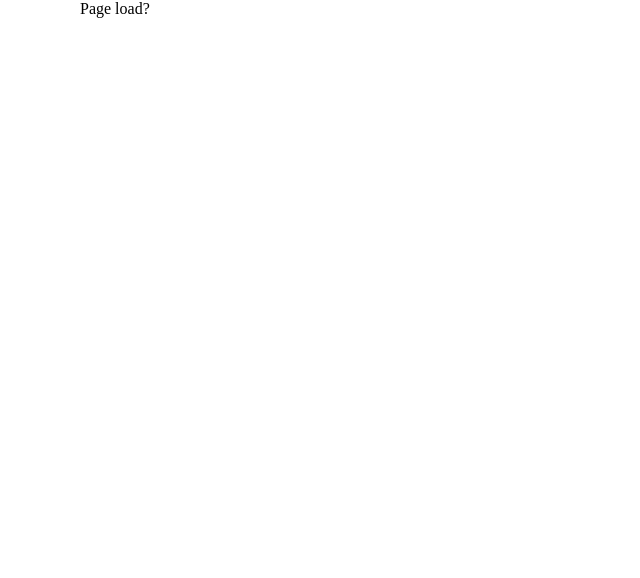
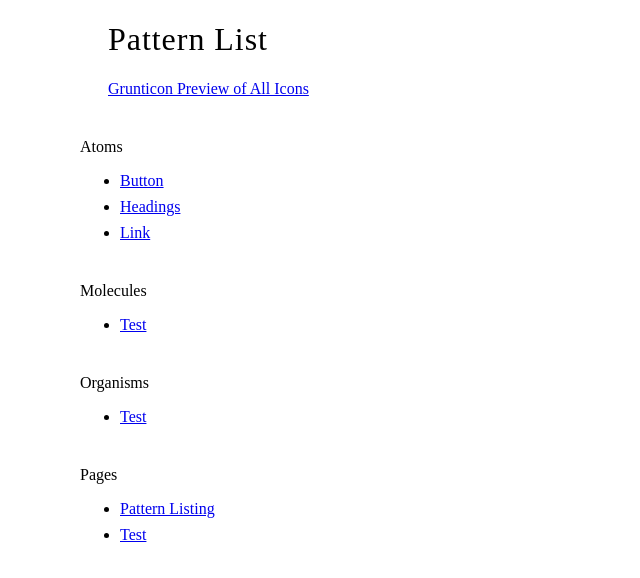
Before and after one commit to daytonweb/daytonweb.github.io, a plain HTML site: page patterns/pages/pattern-listing.html in a window 1280 px wide. Shown: the whole page, without its empty margins (0-640 px from the left). Drawn offline with Linux system fonts and the light colour scheme.

Commit message:
More troubleshooting

```diff
--- a/patterns/pages/pattern-listing.html
+++ b/patterns/pages/pattern-listing.html
@@ -29,7 +29,18 @@
 </head>
 <body>
   <div class="pl-max-width meta-layout">
-  Page load?
+  <div class="sp_xl pl-max-width">
+  <div class="g-inner">
+    <h1 class="tx_xl tx_light">Pattern List</h1>
+  </div>
+  <a class="grunticon" href="/grunticon/preview.html">Grunticon Preview of All Icons</a>
+</div>
+
+<script>
+  window.patternList = [{"name":"atoms","prettyName":"Atoms","children":[{"name":"button.hbs","prettyName":"Button","path":"/patterns/atoms/button.html"},{"name":"headings.hbs","prettyName":"Headings","path":"/patterns/atoms/headings.html"},{"name":"link.hbs","prettyName":"Link","path":"/patterns/atoms/link.html"}]},{"name":"molecules","prettyName":"Molecules","children":[{"name":"test.hbs","prettyName":"Test","path":"/patterns/molecules/test.html"}]},{"name":"organisms","prettyName":"Organisms","children":[{"name":"test.hbs","prettyName":"Test","path":"/patterns/organisms/test.html"}]},{"name":"pages","prettyName":"Pages","children":[{"name":"pattern-listing.hbs","prettyName":"Pattern Listing","path":"/patterns/pages/pattern-listing.html"},{"name":"test.hbs","prettyName":"Test","path":"/patterns/pages/test.html"}]}];
+</script>
+
+<div class="js-pattern-list pattern-list grid-root"><!-- this becomes populated with patterns --></div>
 </div>
   <script src="/js/app.js"></script>
 </body>
```
